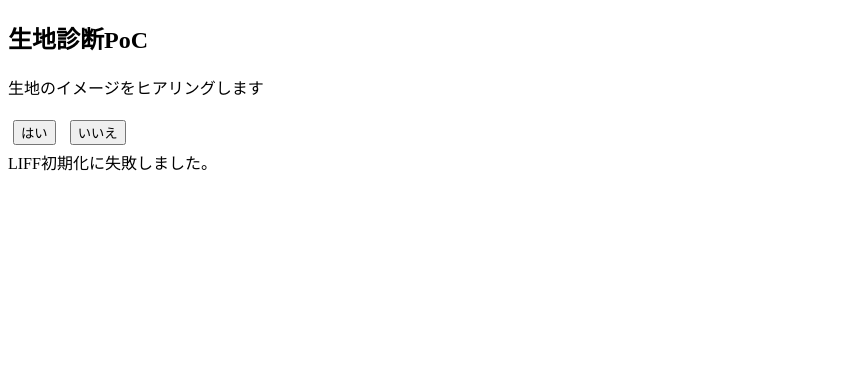
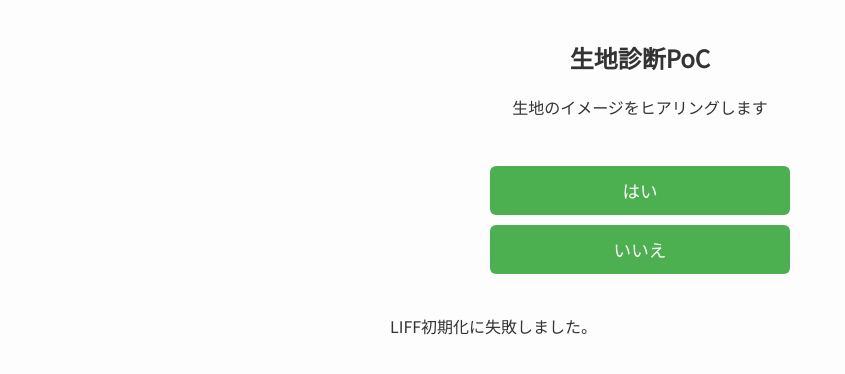
Before and after one commit to qualia-tailoring/fabric-poc, a Flask app: page / in a window 1280 px wide. Shown: the top 374 px of the page, without its empty margins (0-845 px from the left). Run offline with Flask 3, Linux system fonts and the light colour scheme; some libraries are stand-ins or nearby versions.

Commit message:
Update index.html
javascriptとCSSを分けて実装

```diff
--- a/templates/index.html
+++ b/templates/index.html
@@ -3,15 +3,61 @@
 <head>
   <title>織り判別ミニアプリ</title>
   <meta charset="UTF-8">
+  <meta name="viewport" content="width=device-width, initial-scale=1.0">
   <script src="https://static.line-scdn.net/liff/edge/2/sdk.js"></script>
+  <link rel="stylesheet" href="https://fonts.googleapis.com/css?family=Noto+Sans+JP">
   <style>
-    button { margin: 5px; }
-    #correction input { width: 80%; padding: 6px; }
+    body {
+      font-family: 'Noto Sans JP', sans-serif;
+      margin: 0;
+      padding: 20px;
+      background-color: #fdfdfd;
+      color: #333;
+    }
+    h2 {
+      text-align: center;
+      font-size: 1.5em;
+    }
+    #quiz, #result, #feedback {
+      max-width: 500px;
+      margin: auto;
+      padding: 15px;
+    }
+    button {
+      display: block;
+      width: 100%;
+      padding: 12px;
+      margin: 8px 0;
+      font-size: 1.1em;
+      border: none;
+      border-radius: 6px;
+      background-color: #4CAF50;
+      color: white;
+      cursor: pointer;
+      transition: background-color 0.3s ease;
+    }
+    button:hover {
+      background-color: #45a049;
+    }
+    input[type="text"] {
+      width: 100%;
+      padding: 10px;
+      margin-top: 8px;
+      font-size: 1em;
+      border: 1px solid #ccc;
+      border-radius: 4px;
+    }
+    @media (min-width: 600px) {
+      button {
+        max-width: 300px;
+        margin: 10px auto;
+      }
+    }
   </style>
 </head>
 <body>
   <h2>生地診断PoC</h2>
-  <p>生地のイメージをヒアリングします</p>
+  <p style="text-align:center;">生地のイメージをヒアリングします</p>
 
   <div id="quiz">
     <p id="question"></p>
@@ -29,96 +75,7 @@
     </div>
   </div>
 
-  <script>
-    const questions = [
-      { key: 'gloss', text: '光沢がありますか？' },
-      { key: 'diagonal', text: '斜めの織り目が見えますか？' },
-      { key: 'breathable', text: '通気性はありますか？' },
-      { key: 'surface', text: '表面に凹凸がありますか？' },
-      { key: 'luxury', text: '高級感がありますか？' },
-      { key: 'stretch', text: '少し伸縮性がありますか？' }
-    ];
-
-    const answers = {};
-    let current = 0;
-
-    async function initializeApp() {
-      try {
-        await liff.init({ liffId: "2007543263-Q11rq7rm" });
-        showQuestion();
-      } catch (err) {
-        console.error("LIFF初期化失敗:", err);
-        document.getElementById("result").textContent = "LIFF初期化に失敗しました。";
-      }
-    }
-
-    function showQuestion() {
-      const q = questions[current];
-      document.getElementById('question').textContent = q.text;
-    }
-
-    function submitAnswer(value) {
-      const q = questions[current];
-      answers[q.key] = value;
-
-      current++;
-      if (current < questions.length) {
-        showQuestion();
-      } else {
-        fetch("/api/infer", {
-          method: "POST",
-          headers: { "Content-Type": "application/json" },
-          body: JSON.stringify(answers)
-        })
-        .then(res => res.json())
-        .then(data => {
-          document.getElementById("quiz").style.display = "none";
-          document.getElementById("result").innerHTML = `
-            <p>あなたの織り方は「${data.result}」かもしれません</p>
-            <p>この診断結果はイメージと合っていましたか？</p>
-            <button onclick="submitFeedback(true)">はい</button>
-            <button onclick="showCorrectionInput()">いいえ</button>
-          `;
-
-          const fb = document.getElementById("feedback");
-          fb.style.display = "block";
-          fb.dataset.predicted = data.result;
-        })
-        .catch(error => {
-          console.error("診断エラー:", error);
-          document.getElementById("result").textContent = "診断中にエラーが発生しました。";
-        });
-      }
-    }
-
-    function showCorrectionInput() {
-      const fb = document.getElementById("feedback");
-      fb.style.display = "block";
-      const correction = document.getElementById("correction");
-      correction.style.display = "block";
-    }
-
-    function submitFeedback(isCorrect) {
-      const fb = document.getElementById("feedback");
-      const predicted = fb.dataset.predicted;
-      const expected = isCorrect ? predicted : document.getElementById("expectedText").value;
-
-      fetch("/api/feedback", {
-        method: "POST",
-        headers: { "Content-Type": "application/json" },
-        body: JSON.stringify({
-          expected: expected,
-          predicted: predicted,
-          answers: answers
-        })
-      }).then(() => {
-        fb.innerHTML = "<p>ご協力ありがとうございました！</p>";
-      }).catch(err => {
-        fb.innerHTML = "<p>送信に失敗しました。</p>";
-      });
-    }
-
-    window.onload = initializeApp;
-  </script>
+  <!-- ✅ 外部JSを読み込む -->
+  <script src="{{ url_for('static', filename='script.js') }}"></script>
 </body>
 </html>
```
